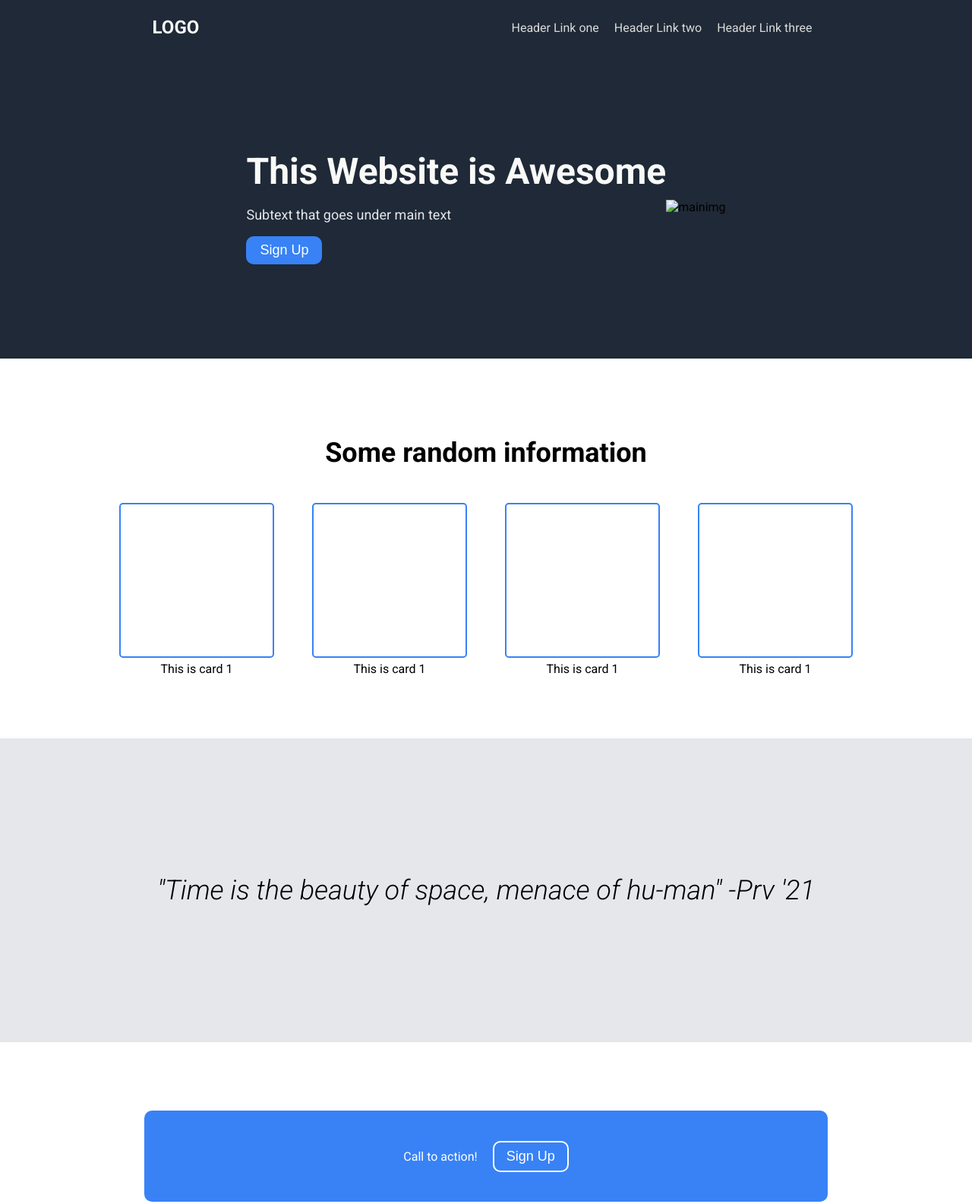
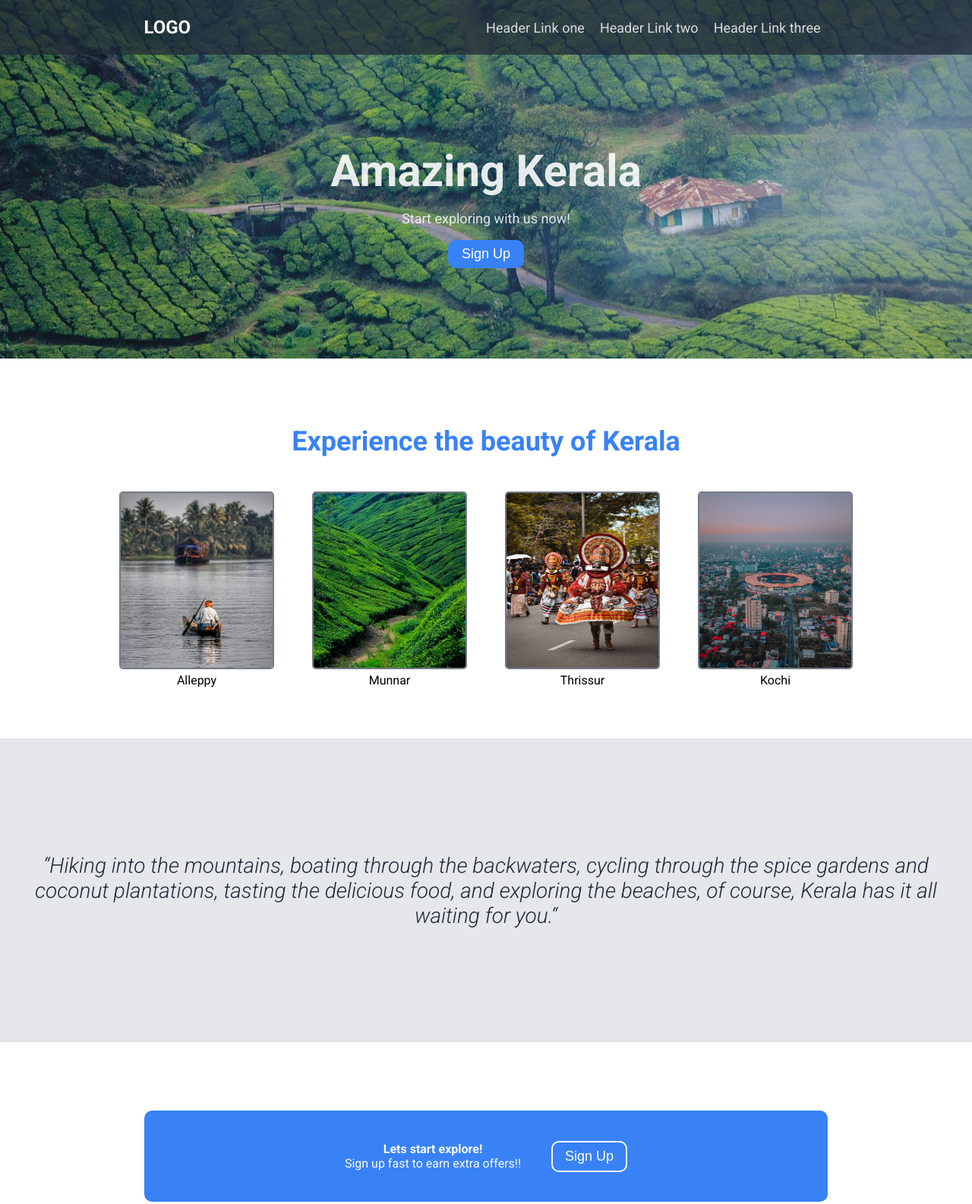
Before and after one commit to praveenjm2000/landing-page, a plain HTML site: page index.html in a window 1280 px wide. Shown: the top 1585 px of the page at 76% size. Drawn offline with Linux system fonts and the light colour scheme.

Commit message:
landing-page content added

```diff
--- a/index.html
+++ b/index.html
@@ -8,6 +8,7 @@
     <link rel="stylesheet" href="./style.css">
 </head>
 <body>
+    <div class="hero">
         <div class="header">
             <div class="logo">LOGO</div>
             <ul class="header-links">
@@ -16,31 +17,33 @@
                 <li><a href="">Header Link three</a></li>
             </ul>
         </div>
-    <div class="hero block">
+        <div class="herohead block">
             <div class="hcontent">
-            <div class="hero1">This Website is Awesome</div>
-            <p>Subtext that goes under main text</p>
+                <div class="hero1">Amazing Kerala</div>
+                <p>Start exploring with us now!</p>
                 <button>Sign Up</button>
             </div>
-        <img src="" alt="mainimg">
+        </div>
     </div>
     <div class="rinfo">
-        <div class="ihead"> Some random information</div>
+        <div class="ihead"> Experience the beauty of Kerala</div>
         <div class="cards">
-            <div class="card"><div class="icard"></div><text>This is card 1</text></div>
-            <div class="card"><div class="icard"></div><text>This is card 1</text></div>
-            <div class="card"><div class="icard"></div><text>This is card 1</text></div>
-            <div class="card"><div class="icard"></div><text>This is card 1</text></div>
+            <div class="card"><img src="./img/pexels-richard-mcalister-2780309.jpg"><text>Alleppy</text></div>
+            <div class="card"><img src="./img/pexels-nandhu-kumar-1065753.jpg"><text>Munnar</text></div>
+            <div class="card"><img src="./img/pexels-aneesh-s-3370598.jpg"><text>Thrissur</text></div>
+            <div class="card"><img src="./img/pexels-joel-editor-6151051.jpg"><text>Kochi</text></div>
 
         </div>
     </div>
     <div class="quote block">
-        "Time is the beauty of space, menace of hu-man"
-        -Prv '21
+       <div class="quote-text">“Hiking into the mountains, boating through the backwaters, cycling through the spice gardens and coconut plantations, tasting the delicious food, and exploring the beaches, of course, Kerala has it all waiting for you.“</div>
     </div>
     <div class="act block">
         <div class="actbox block">
-            <text>Call to action!</text>
+            <div class="acttext">
+                <text>Lets start explore!</text>
+                <text>Sign up fast to earn extra offers!!</text>
+            </div>
             <button>Sign Up</button>
         </div>
     </div>
--- a/style.css
+++ b/style.css
@@ -5,6 +5,7 @@ body {
     flex-direction: column;
     font-family: 'Roboto', sans-serif;
     margin: 0px;
+    box-sizing: border-box;
 }
 
 ul {
@@ -12,15 +13,17 @@ ul {
     list-style-type: none;
     padding: 0;
     margin: 0;
-}
-
-li {
-    padding: 10px;
+    flex-grow: 0;
 }
 
 a{
     text-decoration: none;
     color: #dadada;
+    font-size: 18px;
+    margin: 10px;
+}
+a:hover {
+    color: #F9FAF8;
 }
 
 .block{
@@ -30,7 +33,16 @@ a{
     justify-content: center;
 }
 
-.header, .hero, .footer {
+.hero{
+    background-image: url(./img/munnar-g8ceaaa26c_1280.jpg);
+    background-position: center;
+    background-size: cover;
+}
+.header{
+    background-color: #1f2937b9;
+}
+
+.footer {
     background-color: #1F2937;
 }
 .header{
@@ -50,19 +62,21 @@ a{
     justify-content: center;
     align-items: center;
 }
-
-.hero1 {
-    font-size: 48px;
-    color: #F9FAF8;
-    font-weight: 700;
+.hcontent {
     display: flex;
     flex-direction: column;
-    justify-content: center;
+    align-items: center;
+}
+.hero1 {
+    font-size: 58px;
+    color: #ffffffe1;
+    font-weight: 700;
 }
 
 P {
-    color: #E5E7EB;
+    color: #ffffffd8;
     font-size: 18px;
+    font-weight: 400;
 }
 
 button {
@@ -80,6 +94,7 @@ button {
     font-size: 36px;
     font-weight: 700;
     padding: 20px;
+    color: #3882F6;
 }
 
 .card, .rinfo {
@@ -92,13 +107,13 @@ button {
     height: 500px;
 }
 
-.icard {
+img {
     width: 200px;
-    height: 200px;
+    height: 230px;
     margin: 25px;
     margin-bottom: 5px;
     border: 2px solid;
-    border-color: #3882F6;
+    border-color: #757b85;
     border-radius: 5px;
 }
 
@@ -108,12 +123,14 @@ button {
 }
 .quote {
     background-color: #E5E7EB;
-    font-size: 36px;
-    font-style: italic;
 }
 
-.quote text {
+.quote-text {
     color: #1F2937;
+    font-size: 28px;
+    font-style: italic;
+    text-align: center;
+    margin: 10px;
 }
 .act {
     height: 300px;
@@ -131,18 +148,25 @@ button {
     width: 900px;
     border-radius: 10px;
     box-shadow: 2px;
-    gap: 20px;
+    gap: 40px;
 }
 .actbox text {
-    color: #FFFFFF;
+    color: #F9FAF8;
 }
-
+.actbox text:first-child{
+    font-weight: bold;
+}
+.acttext {
+    display: flex;
+    flex-direction: column;
+    align-items: center;
+}
 .actbox button{
     border: 2px solid;
-    border-color: #FFFFFF;
+    border-color: #F9FAF8;
 }
 button:hover{
-    background-color: #FFFFFF;
+    background-color: #F9FAF8;
     color: #3882F6;
     font-weight: 500;
 }
```
Also changed, not shown: img/munnar-g8ceaaa26c_1280.jpg (added), img/pexels-aneesh-s-3370598.jpg (added), img/pexels-joel-editor-6151051.jpg (added), img/pexels-nandhu-kumar-1065753.jpg (added), img/pexels-richard-mcalister-2780309.jpg (added), 1 other file. Lines whose indentation alone changed are shown as unchanged.
